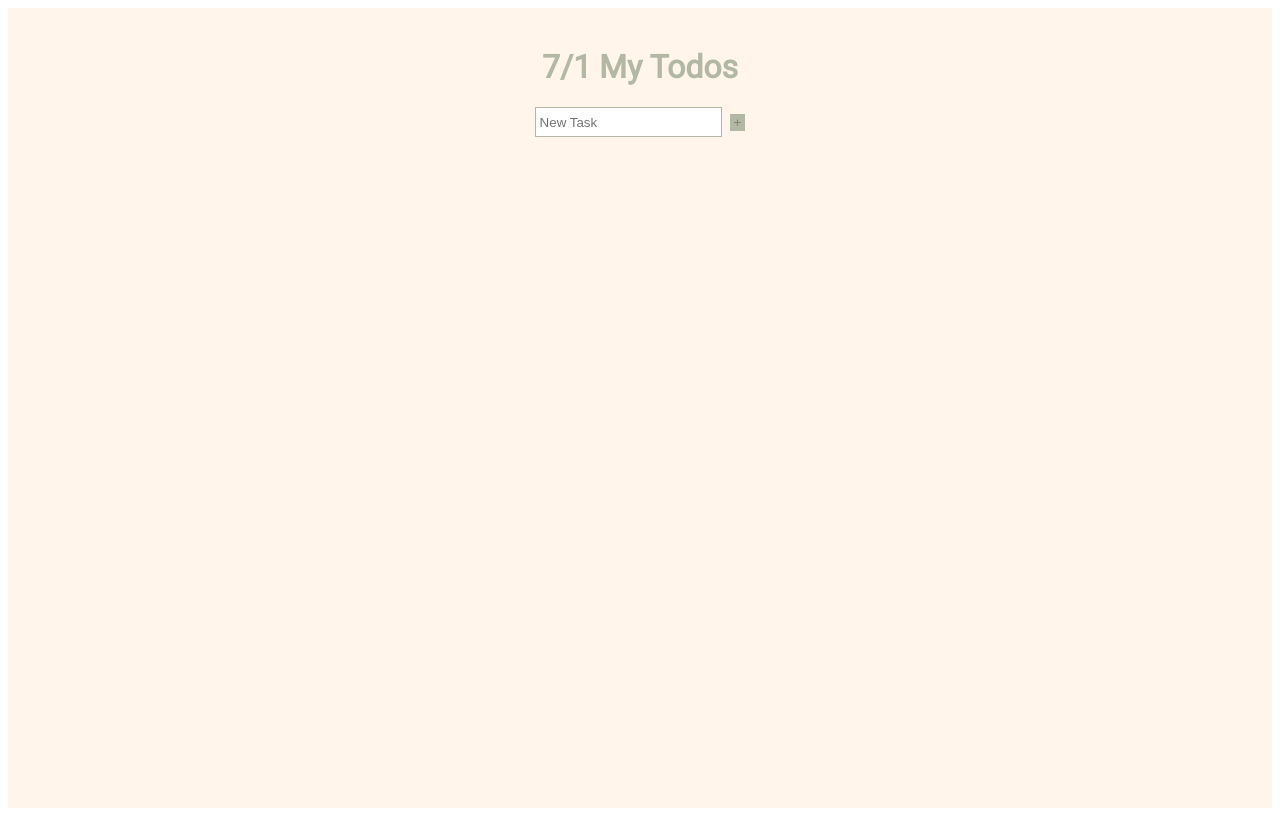
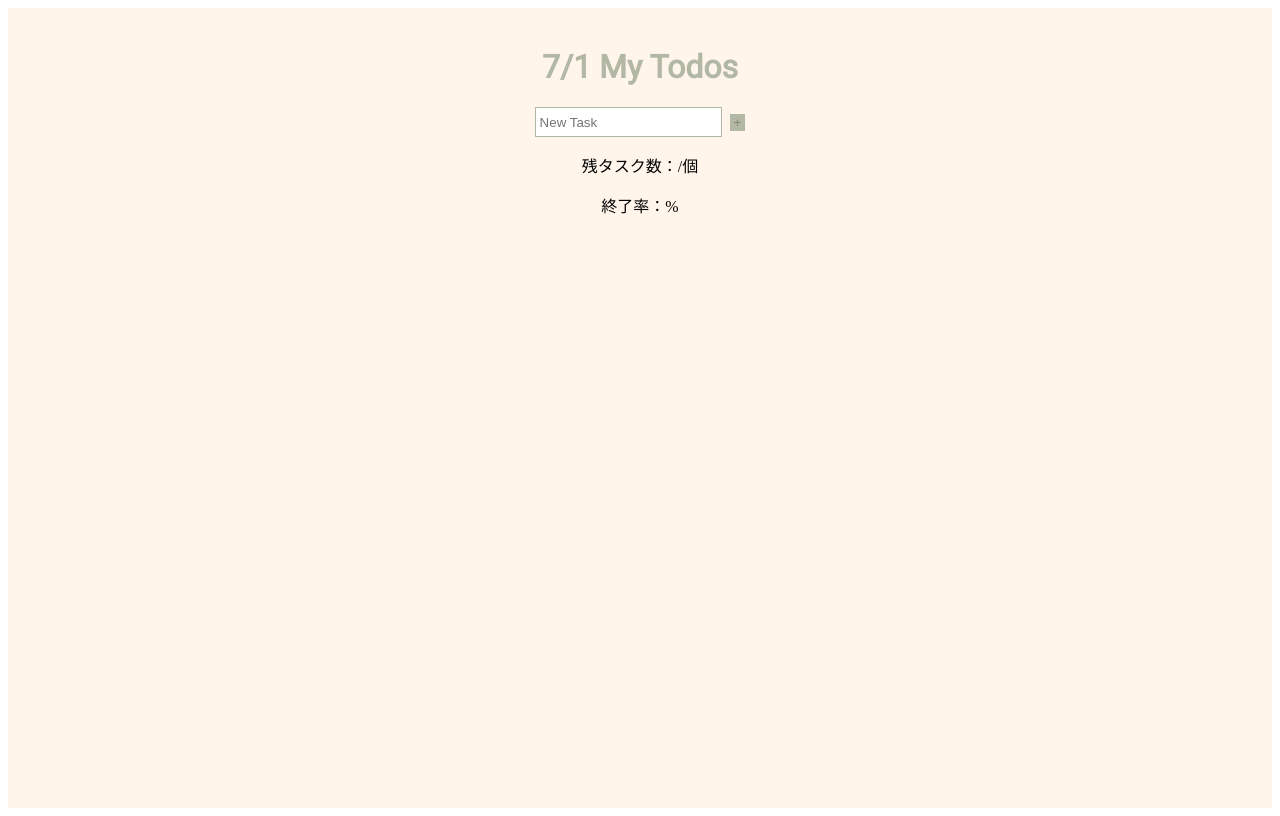
Before and after one commit to Ryanghai/vue-cli-todo, a Vue app: page / in a window 1280 px wide. Built offline with nearby package versions, Linux system fonts and the light colour scheme.

Commit message:
fix deleteBTN

```diff
--- a/src/App.vue
+++ b/src/App.vue
@@ -10,6 +10,8 @@
       />
       <input type="submit" value="+" :disabled="body === ''" @click="addList" />
     </div>
+    <p>残タスク数：{{ finishedRate }}/{{ unfinishiedTodoCount }}個</p>
+    <p>終了率：{{ finishedRate }}%</p>
     <div class="tasks">
       <ul>
         <li v-for="(list, i) in lists" v-bind:key="i">
@@ -30,14 +32,12 @@
 export default {
   data: () => ({
     lists: [],
-    // title: "",
     body: "",
   }),
   methods: {
     addList: function() {
       if (this.body === "") return;
       this.lists.push({ body: this.body, done: false });
-      // this.title = "";
       this.body = "";
     },
     deleteList: function(i) {
@@ -56,7 +56,7 @@ export default {
 @import url("https://fonts.googleapis.com/css2?family=Open+Sans&family=Roboto&display=swap");
 
 body {
-  margin: 0;
+  margin: 0 !important;
 }
 
 #app {
@@ -98,7 +98,7 @@ input[type="submit" i] {
 
 .tasks ul {
   padding: 0;
-  margin: 0 40px;
+  margin: 0 8px;
   list-style-type: none;
 }
 
@@ -114,6 +114,8 @@ input[type="submit" i] {
 
 button {
   opacity: 0;
+  border-radius: 50%;
+  border: 1px solid pink;
 }
 
 .tasks li:hover button {
```
